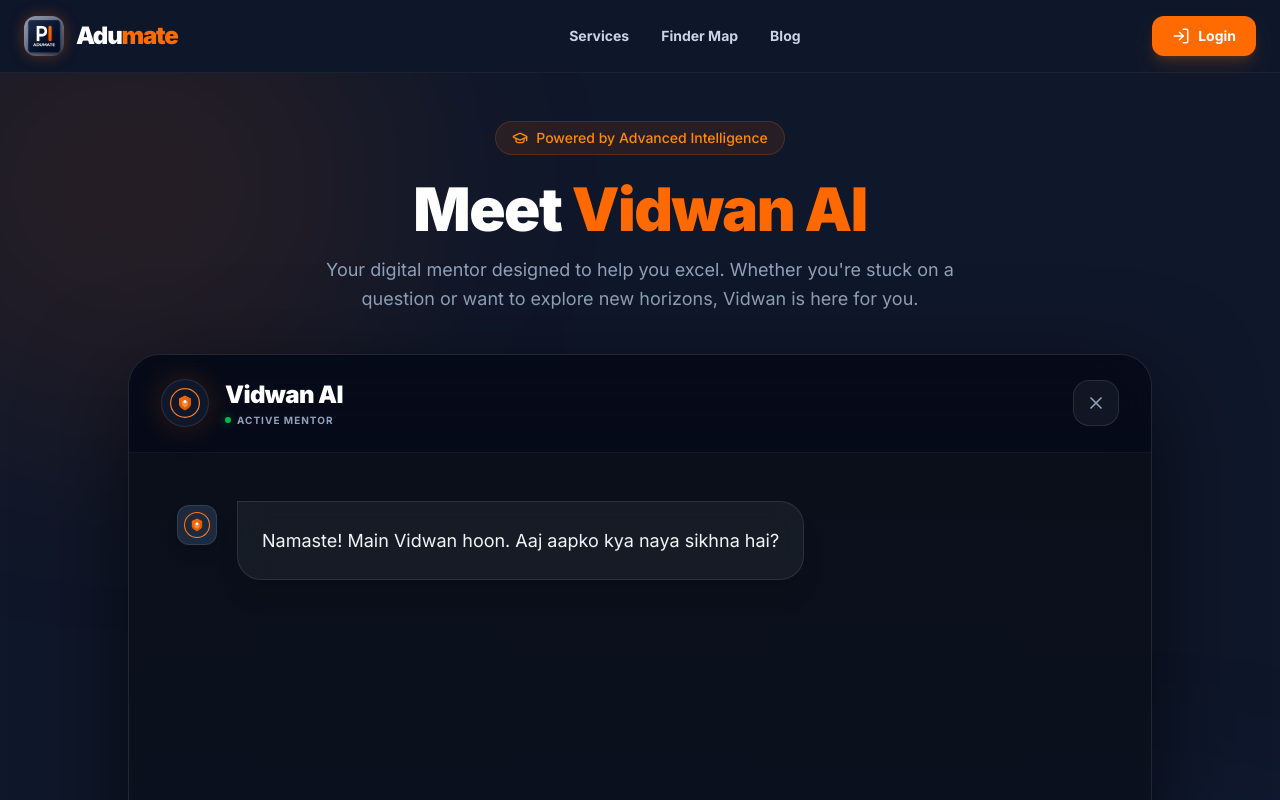
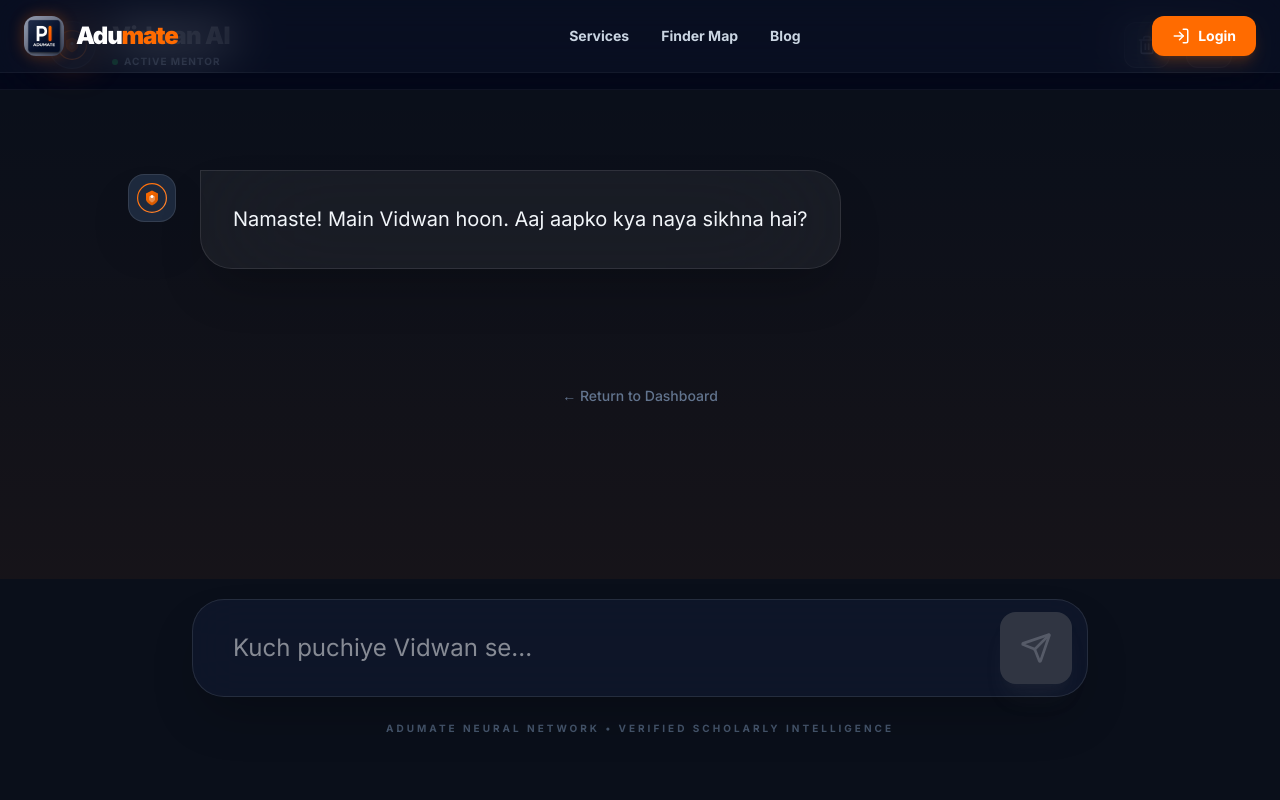
Before and after one commit to Minato95-ayu/adumate-app, a Next.js app: page /vidwan in a window 1280 px wide. Shown: the top 800 px of the page. Built offline with nearby package versions, Linux system fonts and the light colour scheme; no server answers.

Commit message:
feat: implement VidwanChat component with real-time AI messaging and Firebase authentication support

```diff
--- a/src/components/VidwanChat.tsx
+++ b/src/components/VidwanChat.tsx
@@ -2,7 +2,7 @@
 
 import { useState, useRef, useEffect } from "react";
 import { motion, AnimatePresence } from "framer-motion";
-import { Send, User, Sparkles, Trash2, Loader2, Bot, Plus, X } from "lucide-react";
+import { Send, User, Sparkles, Trash2, Loader2, Bot, Plus, X, Maximize2 } from "lucide-react";
 import Image from "next/image";
 
 interface Message {
@@ -73,68 +73,78 @@ export default function VidwanChat() {
   };
 
   return (
-    <div className="flex flex-col h-[85vh] w-full max-w-5xl mx-auto bg-[#0a0f1a] border border-white/10 rounded-[2rem] overflow-hidden shadow-[0_30px_100px_rgba(0,0,0,0.6)] relative">
+    <div className="flex flex-col fixed inset-0 z-[100] bg-[#0a0f1a] overflow-hidden">
 
-      {/* Premium Header */}
-      <div className="flex items-center justify-between px-8 py-6 border-b border-white/5 bg-slate-950/50 backdrop-blur-xl">
+      {/* Full Screen Header */}
+      <div className="flex items-center justify-between px-6 md:px-12 py-5 border-b border-white/5 bg-slate-950/80 backdrop-blur-2xl z-20">
         <div className="flex items-center gap-4">
           <div className="relative group">
-            <div className="absolute inset-0 bg-primary/20 blur-lg rounded-full group-hover:bg-primary/40 transition-all"></div>
-            <div className="w-12 h-12 rounded-full bg-slate-900 border border-white/10 flex items-center justify-center p-2 relative z-10 overflow-hidden">
+            <div className="absolute inset-0 bg-primary/20 blur-lg rounded-full"></div>
+            <div className="w-12 h-12 rounded-full bg-slate-900 border border-white/10 flex items-center justify-center p-2 relative z-10">
                <Image
                  src="/vidwan-logo-simple.svg"
                  alt="Vidwan"
-                 width={36}
-                 height={36}
+                 width={32}
+                 height={32}
                  className="object-contain"
                />
             </div>
           </div>
           <div>
-            <h2 className="text-2xl font-black text-white tracking-tight">Vidwan AI</h2>
+            <h2 className="text-xl md:text-2xl font-black text-white tracking-tight">Vidwan AI</h2>
             <div className="flex items-center gap-1.5 mt-0.5">
-               <div className="w-1.5 h-1.5 bg-green-500 rounded-full animate-pulse shadow-[0_0_8px_rgba(34,197,94,0.6)]"></div>
+               <div className="w-1.5 h-1.5 bg-green-500 rounded-full animate-pulse"></div>
                <span className="text-[10px] text-slate-400 font-bold uppercase tracking-widest">Active Mentor</span>
             </div>
           </div>
         </div>
+
+        <div className="flex items-center gap-4">
           <button
             onClick={clearChat}
-          className="p-3 bg-white/5 hover:bg-white/10 border border-white/10 rounded-2xl text-slate-400 hover:text-white transition-all group"
+            className="p-3 bg-white/5 hover:bg-white/10 border border-white/10 rounded-xl text-slate-400 hover:text-white transition-all group"
             title="Clear Chat"
           >
-          <X className="w-5 h-5 group-hover:rotate-90 transition-transform duration-300" />
+            <Trash2 className="w-5 h-5 group-hover:scale-110 transition-transform" />
+          </button>
+          <button
+            onClick={() => window.history.back()}
+            className="p-3 bg-white/5 hover:bg-white/10 border border-white/10 rounded-xl text-slate-400 hover:text-white transition-all"
+            title="Close"
+          >
+            <X className="w-5 h-5" />
           </button>
         </div>
+      </div>
 
-      {/* Messages Area */}
+      {/* Full Screen Scrollable Area */}
       <div
         ref={scrollRef}
-        className="flex-1 overflow-y-auto p-6 md:p-12 space-y-10 custom-scrollbar bg-gradient-to-b from-transparent to-slate-900/20"
+        className="flex-1 overflow-y-auto px-6 md:px-24 py-10 md:py-20 space-y-12 custom-scrollbar bg-gradient-to-b from-transparent to-primary/5"
       >
+        <div className="max-w-5xl mx-auto space-y-12">
           <AnimatePresence initial={false}>
             {messages.map((m, i) => (
               <motion.div
                 key={i}
                 initial={{ opacity: 0, y: 20 }}
                 animate={{ opacity: 1, y: 0 }}
-              transition={{ duration: 0.4 }}
                 className={`flex ${m.role === "user" ? "justify-end" : "justify-start"}`}
               >
-              <div className={`flex gap-5 max-w-[85%] ${m.role === "user" ? "flex-row-reverse" : "flex-row"}`}>
-                <div className={`w-10 h-10 rounded-xl flex items-center justify-center shrink-0 mt-1 shadow-lg ${
-                  m.role === "user" ? "bg-gradient-to-br from-primary to-orange-600" : "bg-slate-800 border border-white/10 p-1.5"
+                <div className={`flex gap-6 max-w-[90%] md:max-w-[80%] ${m.role === "user" ? "flex-row-reverse" : "flex-row"}`}>
+                  <div className={`w-10 h-10 md:w-12 md:h-12 rounded-2xl flex items-center justify-center shrink-0 mt-1 shadow-2xl ${
+                    m.role === "user" ? "bg-gradient-to-br from-primary to-orange-600" : "bg-slate-800 border border-white/10 p-2"
                   }`}>
                     {m.role === "user" ? (
-                    <User size={20} className="text-white" />
+                      <User size={24} className="text-white" />
                     ) : (
-                    <Image src="/vidwan-logo-simple.svg" alt="V" width={28} height={28} className="object-contain" />
+                      <Image src="/vidwan-logo-simple.svg" alt="V" width={32} height={32} className="object-contain" />
                     )}
                   </div>
-                <div className={`p-5 md:p-6 rounded-[1.5rem] text-sm md:text-lg leading-relaxed shadow-xl ${
+                  <div className={`p-6 md:p-8 rounded-[2rem] text-base md:text-xl leading-relaxed shadow-2xl ${
                     m.role === "user"
                       ? "bg-primary/10 text-white rounded-tr-none border border-primary/20"
-                    : "bg-white/5 text-slate-100 rounded-tl-none border border-white/10 backdrop-blur-md"
+                      : "bg-white/5 text-slate-100 rounded-tl-none border border-white/10 backdrop-blur-3xl"
                   }`}>
                     {m.content}
                   </div>
@@ -144,47 +154,44 @@ export default function VidwanChat() {
           </AnimatePresence>
 
           {isLoading && (
-          <div className="flex gap-5 justify-start">
-            <div className="w-10 h-10 rounded-xl bg-slate-800 border border-white/10 flex items-center justify-center animate-pulse">
-               <Loader2 size={18} className="animate-spin text-slate-500" />
+            <div className="flex gap-6 justify-start">
+              <div className="w-10 h-10 md:w-12 md:h-12 rounded-2xl bg-slate-800 border border-white/10 flex items-center justify-center animate-pulse">
+                 <Loader2 size={24} className="animate-spin text-slate-500" />
               </div>
-            <div className="flex flex-col gap-2">
-               <div className="h-6 w-48 bg-white/5 rounded-xl animate-pulse" />
-               <div className="h-6 w-32 bg-white/5 rounded-xl animate-pulse opacity-50" />
+              <div className="flex flex-col gap-3">
+                 <div className="h-8 w-64 bg-white/5 rounded-2xl animate-pulse" />
+                 <div className="h-8 w-40 bg-white/5 rounded-2xl animate-pulse opacity-50" />
               </div>
             </div>
           )}
         </div>
+      </div>
 
-      {/* Input Area */}
-      <div className="p-8 md:p-12 border-t border-white/5 bg-slate-950/50">
-        <div className="relative max-w-4xl mx-auto">
+      {/* Floating Input Area (Gemini Style) */}
+      <div className="px-6 md:px-24 pb-10 md:pb-16 pt-5 bg-gradient-to-t from-[#0a0f1a] to-transparent">
+        <div className="max-w-4xl mx-auto relative group">
+          <div className="absolute -inset-1 bg-gradient-to-r from-primary/30 to-blue-500/30 rounded-[2.5rem] blur opacity-0 group-focus-within:opacity-100 transition-opacity duration-700"></div>
+          <div className="relative">
             <input
               type="text"
               value={input}
               onChange={(e) => setInput(e.target.value)}
               onKeyDown={(e) => e.key === "Enter" && handleSend()}
               placeholder="Kuch puchiye Vidwan se..."
-            className="w-full bg-slate-900/80 border border-white/10 rounded-2xl px-8 py-5 text-lg text-white focus:outline-none focus:ring-2 focus:ring-primary/40 transition-all pr-20 shadow-inner"
+              className="w-full bg-slate-900/90 border border-white/10 rounded-[2rem] px-10 py-6 md:py-8 text-xl md:text-2xl text-white focus:outline-none focus:border-primary/50 transition-all pr-24 shadow-2xl backdrop-blur-xl"
             />
             <button
               onClick={handleSend}
               disabled={isLoading || !input.trim()}
-            className="absolute right-3 top-1/2 -translate-y-1/2 bg-primary hover:bg-orange-500 disabled:opacity-30 disabled:grayscale text-white p-3.5 rounded-xl transition-all shadow-lg shadow-primary/20"
+              className="absolute right-4 top-1/2 -translate-y-1/2 bg-primary hover:bg-orange-500 disabled:opacity-30 disabled:grayscale text-white p-4 md:p-5 rounded-2xl transition-all shadow-xl shadow-primary/20"
             >
-            <Send className="w-6 h-6" />
+              <Send className="w-8 h-8" />
             </button>
           </div>
-        <div className="mt-6 flex justify-center gap-8">
-           <div className="flex items-center gap-2">
-              <Sparkles size={14} className="text-primary" />
-              <span className="text-[10px] text-slate-500 font-black uppercase tracking-[0.2em]">Scholarly Logic</span>
         </div>
-           <div className="flex items-center gap-2">
-              <div className="w-2 h-2 bg-green-500 rounded-full"></div>
-              <span className="text-[10px] text-slate-500 font-black uppercase tracking-[0.2em]">Verified Knowledge</span>
-           </div>
-        </div>
+        <p className="text-center text-[10px] text-slate-600 mt-6 uppercase tracking-[0.3em] font-bold">
+          Adumate Neural Network • Verified Scholarly Intelligence
+        </p>
       </div>
     </div>
   );
```
Lines whose indentation alone changed are shown as unchanged.
